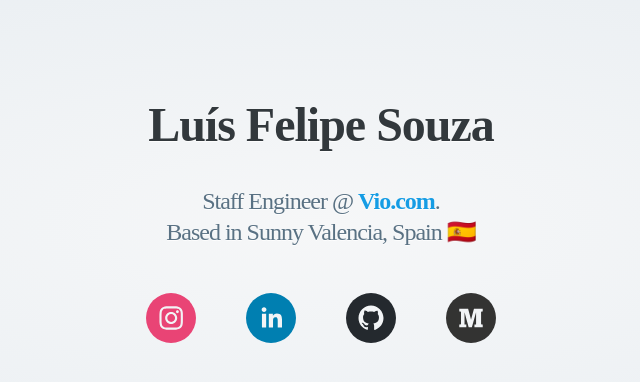
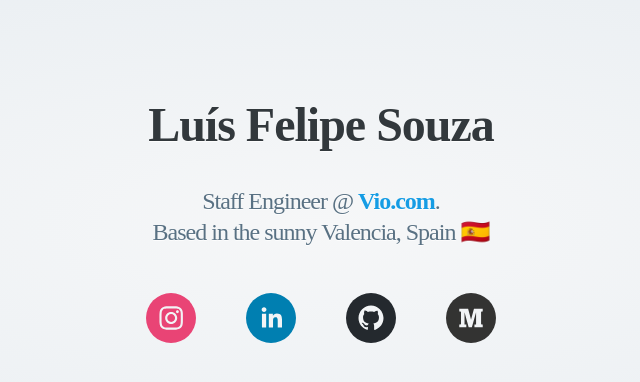
Before and after one commit to luisfmsouza/luisfmsouza.com.br, a React (Create React App) app: page / in a window 1280 px wide. Shown: the top 382 px of the page, without its empty margins (319-959 px from the left). Built offline with nearby package versions, Linux system fonts and the light colour scheme; a web font is replaced by a local one.

Commit message:
feat: update current city description

```diff
--- a/src/App.js
+++ b/src/App.js
@@ -16,7 +16,7 @@ const App = () => (
           Vio.com
         </a>
         . <br />
-        Based in Sunny Valencia, Spain 🇪🇸
+        Based in the sunny Valencia, Spain 🇪🇸
       </h2>
     </header>
 
```
Also changed, not shown: 1 other file (tests, documents, lock files or other folders).
